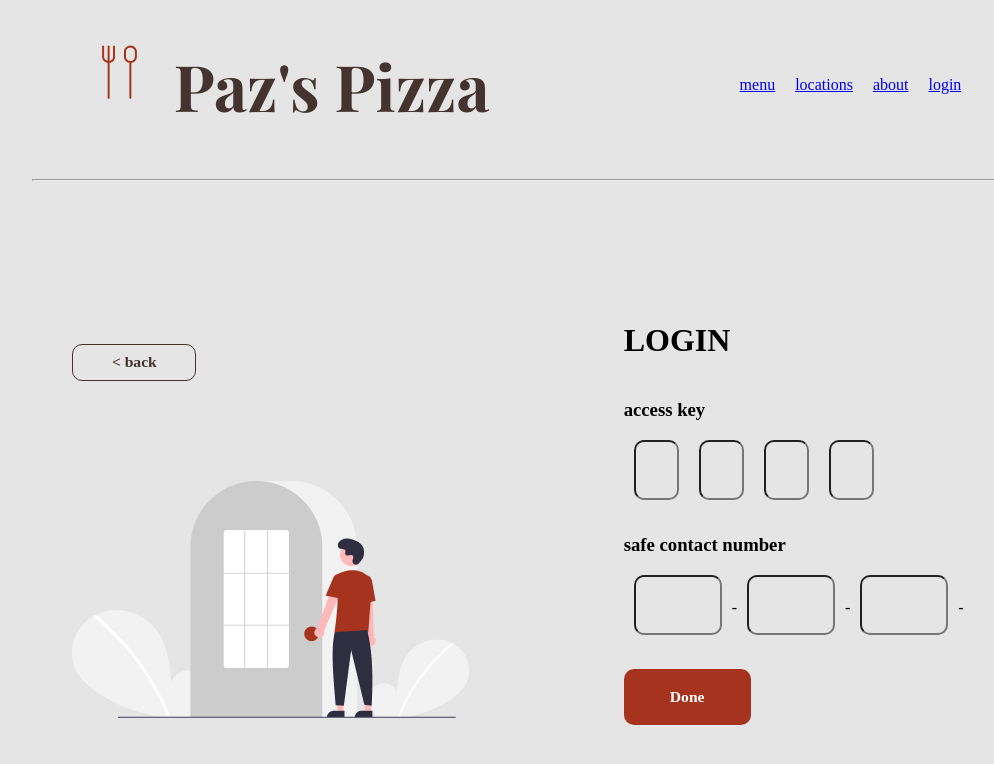
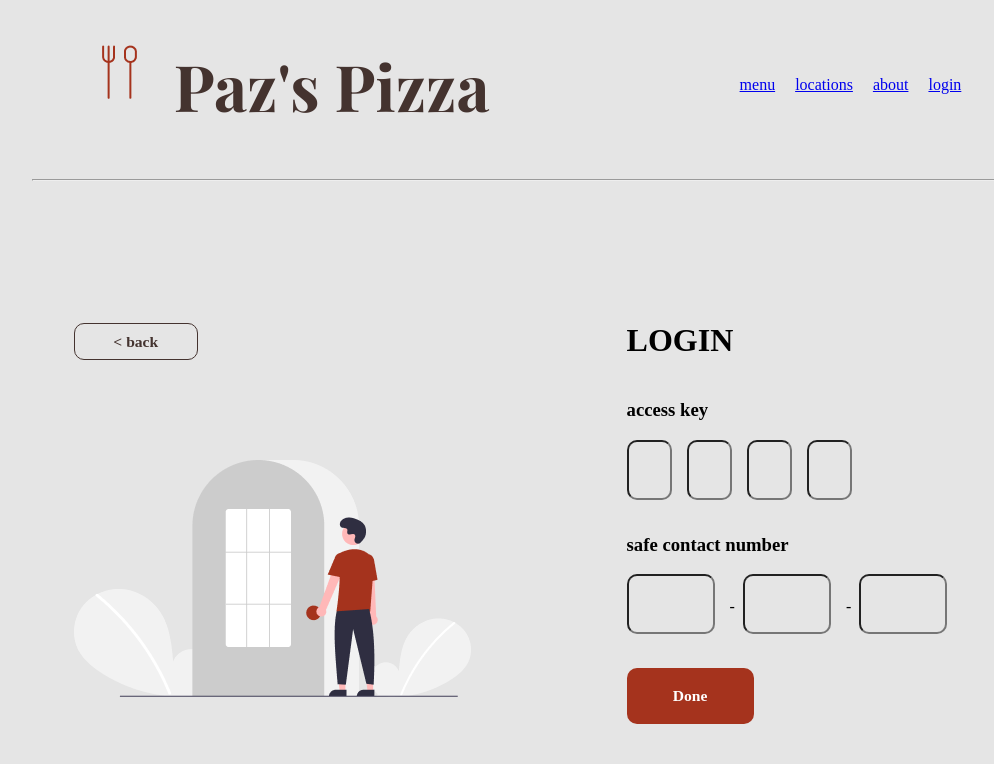
Before and after one commit to Dara2004/cmd-f-2021, a React (Create React App) app in the folder frontend/: page /login in a window 1280 px wide. Shown: the top 764 px of the page, without its empty margins (122-1116 px from the left). Built offline with nearby package versions, Linux system fonts and the light colour scheme; a web font is replaced by a local one.

Commit message:
fix styling

```diff
--- a/frontend/src/App.css
+++ b/frontend/src/App.css
@@ -63,6 +63,6 @@
   border-radius: 10px;
   border: 1px solid #44332F;
   padding: 0;
-  margin-top: 10%;
+  margin-top: 0;
   margin-bottom: 100px;
 }
--- a/frontend/src/pages/Login.js
+++ b/frontend/src/pages/Login.js
@@ -41,9 +41,9 @@ export const Login = () => {
 
                 <h3 style={{marginTop: "10%"}}>safe contact number</h3>
                 <div className="safeContact">
-                    <input ref={phone1} type="text" name="phone1"/>-
-                    <input ref={phone2} type="text" name="phone2"/>-
-                    <input ref={phone3} type="text" name="phone3"/>-
+                    <input ref={phone1} type="text" name="phone1"/>-&nbsp;&nbsp;
+                    <input ref={phone2} type="text" name="phone2"/>-&nbsp;&nbsp;
+                    <input ref={phone3} type="text" name="phone3"/>
                 </div>
 
                 <ButtonRed value="Done" onClick={onDoneClicked}/>
--- a/frontend/src/styles/Home.css
+++ b/frontend/src/styles/Home.css
@@ -18,6 +18,7 @@
 }
 
 .homeLeft {
+    top: 0;
 }
 
 .homeRight {
--- a/frontend/src/styles/Login.css
+++ b/frontend/src/styles/Login.css
@@ -8,8 +8,7 @@
     width: 37px;
     height: 54px;
     border-radius: 10px;
-    margin-left: 10px;
-    margin-right: 10px;
+    margin-right: 15px;
     font-size: x-large;
     text-align: center;
     background-color: #E5E5E5;
@@ -19,8 +18,7 @@
     width: 80px;
     height: 54px;
     border-radius: 10px;
-    margin-left: 10px;
-    margin-right: 10px;
+    margin-right: 15px;
     font-size: x-large;
     text-align: center;
     background-color: #E5E5E5;
```
